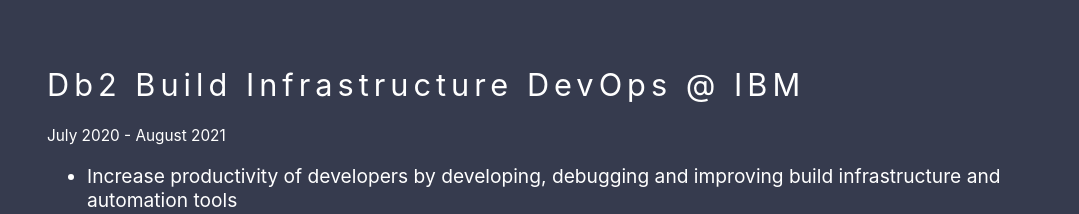
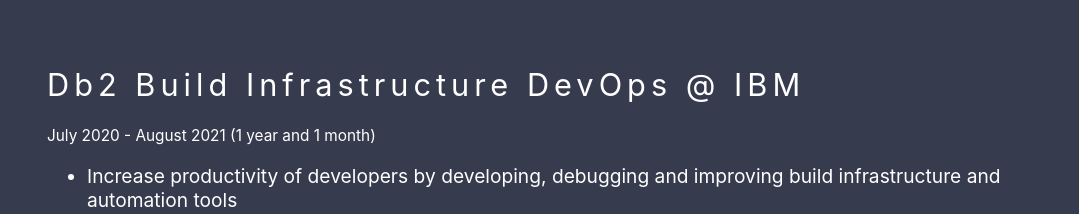
Before and after one commit to zakuArbor/portfolio, a React (Create React App) app: page / in a window 1280 px wide. Shown: the part 1480-1694 px from the top of the page, without its empty margins (100-1179 px from the left). Built offline with nearby package versions, Linux system fonts and the light colour scheme.

Commit message:
Resolve unique key for each child in list warning

```diff
--- a/package.json
+++ b/package.json
@@ -6,7 +6,7 @@
   "dependencies": {
     "react": "^17.0.2",
     "react-dom": "^17.0.2",
-    "react-scripts": "4.0.3"
+    "react-scripts": "^5.0.0"
   },
   "scripts": {
     "predeploy": "npm run build",
--- a/public/content.json
+++ b/public/content.json
@@ -2,7 +2,7 @@
     "experiences": [
       {
         "title": "Db2 Build Infrastructure DevOps @ IBM",
-        "date": "July 2020 - August 2021",
+        "date": "July 2020 - August 2021 (1 year and 1 month)",
         "tasks": [
           "Increase productivity of developers by developing, debugging and improving build infrastructure and automation tools",
           "Migrate insecure legacy systems to more secure infrastructues",
--- a/src/components/ProjectContentSwitcher.js
+++ b/src/components/ProjectContentSwitcher.js
@@ -8,7 +8,7 @@
             {
                 [{"icon": "c_proj", "logo": cLogo}, {"icon": "web_proj", "logo": htmlLogo}].map(({icon, logo}) => {
                     let clickHandler = ()=>{handler(icon)};
-                    return <img className = "project_type" onClick ={clickHandler} src = {logo} alt={icon}/>
+                    return <img className = "project_type" key = {icon} onClick ={clickHandler} src = {logo} alt={icon}/>
                 })
             }
         </div>
```
Also changed, not shown: 1 other file (tests, documents, lock files or other folders).
